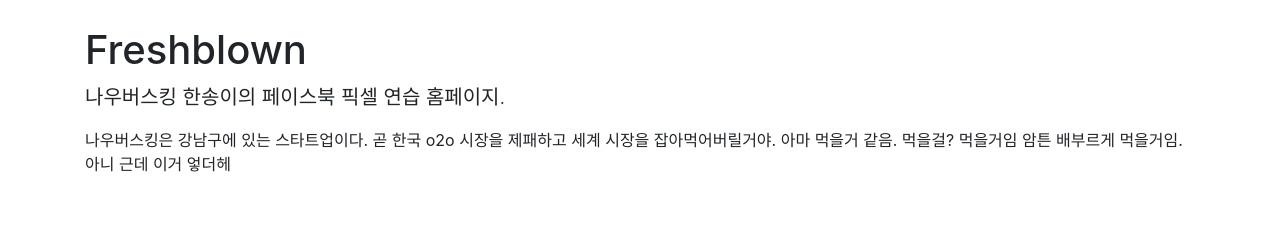
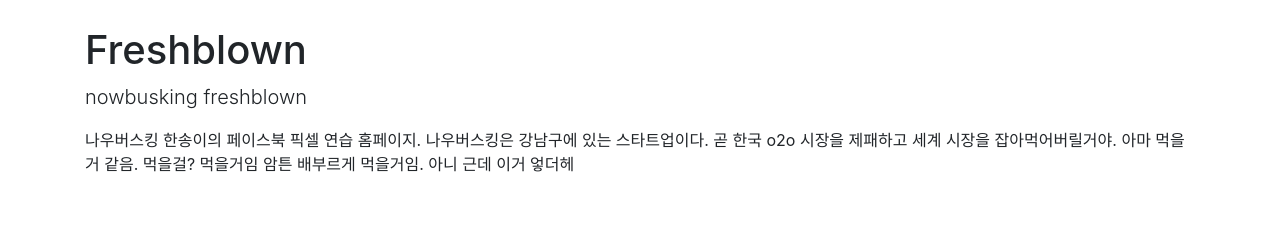
Before and after one commit to freshblown/the_first, a website: page index.html in a window 1280 px wide. Shown: the part 374-600 px from the top of the page. Drawn offline with Linux system fonts and the light colour scheme; files that its build step writes are made by us from their sources; files whose address does not match are found by name.

Commit message:
Update index.html

```diff
--- a/index.html
+++ b/index.html
@@ -8,7 +8,7 @@
   <meta name="description" content="">
   <meta name="author" content="">
 
-  <title>Full Width Pics - Start Bootstrap Template</title>
+  <title>title is not this title</title>
 
   <!-- Bootstrap core CSS -->
   <link href="vendor/bootstrap/css/bootstrap.min.css" rel="stylesheet">
@@ -57,8 +57,8 @@
   <section class="py-5">
     <div class="container">
       <h1>Freshblown</h1>
-      <p class="lead">나우버스킹 한송이의 페이스북 픽셀 연습 홈페이지.</p>
-      <p>나우버스킹은 강남구에 있는 스타트업이다. 곧 한국 o2o 시장을 제패하고 세계 시장을 잡아먹어버릴거야. 아마 먹을거 같음. 먹을걸? 먹을거임  암튼 배부르게 먹을거임. 아니 근데 이거 엏더헤 </p>
+      <p class="lead">nowbusking freshblown</p>
+      <p> 나우버스킹 한송이의 페이스북 픽셀 연습 홈페이지. 나우버스킹은 강남구에 있는 스타트업이다. 곧 한국 o2o 시장을 제패하고 세계 시장을 잡아먹어버릴거야. 아마 먹을거 같음. 먹을걸? 먹을거임  암튼 배부르게 먹을거임. 아니 근데 이거 엏더헤 </p>
     </div>
   </section>
 
```
